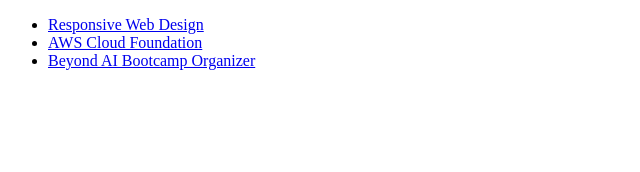
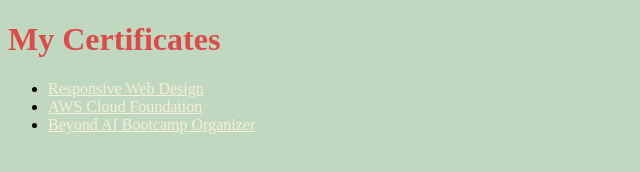
Before and after one commit to noobeast009/Resume, a plain HTML site: page Certificate.html in a window 1280 px wide. Shown: the whole page, without its empty margins (0-640 px from the left). Drawn offline with Linux system fonts and the light colour scheme.

Commit message:
style added

```diff
--- a/Certificate.html
+++ b/Certificate.html
@@ -3,8 +3,10 @@
   <head>
     <meta charset="utf-8">
     <title>Certificates</title>
+    <link rel="stylesheet" href="css/styles.css">
   </head>
   <body>
+    <h1>My Certificates</h1>
     <ul>
       <li><a href="https://www.freecodecamp.org/certification/izzulisy09/responsive-web-design">Responsive Web Design</a></li>
       <li><a href="https://www.credential.net/0fe85c3c-0bca-4150-93dc-ffabbcc1ce5a">AWS Cloud Foundation</a></li>
```
